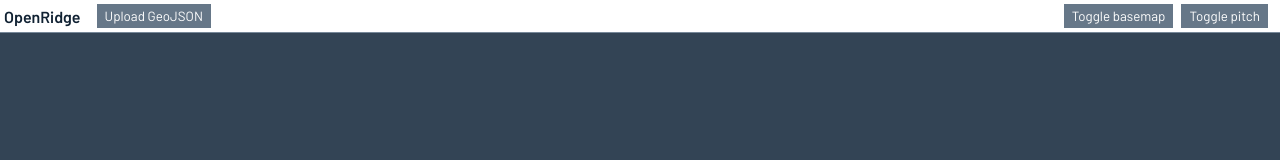
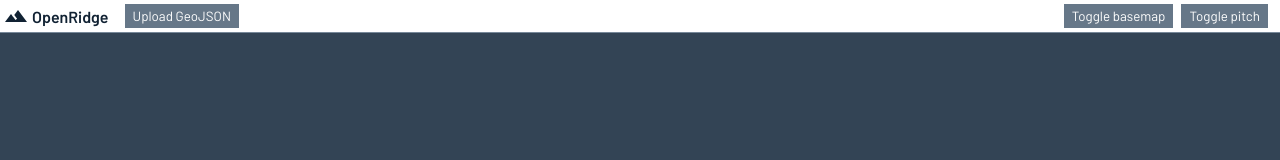
Before and after one commit to imhaage/openridge, a Vue app: page / in a window 1280 px wide. Shown: the top 160 px of the page. Built offline with nearby package versions, Linux system fonts and the light colour scheme; no server answers.

Commit message:
feat: extract logo to its own component

```diff
--- a/src/components/MainMap.vue
+++ b/src/components/MainMap.vue
@@ -1,6 +1,7 @@
 <script setup lang="ts">
 import { useGeoJsonFile } from '../composables/useGeoJsonFile';
 import { useMap } from '../composables/useMap';
+import OpenRidgeLogo from './OpenRidgeLogo.vue';
 
 const { geojsonData, fileInput, onFileChange } = useGeoJsonFile();
 const { isSatelliteBasemap, togglePitch } = useMap('map', geojsonData);
@@ -10,7 +11,7 @@ const { isSatelliteBasemap, togglePitch } = useMap('map', geojsonData);
   <div class="container">
     <div class="header">
       <div class="header-left">
-        <div class="logo">OpenRidge</div>
+        <OpenRidgeLogo />
         <button @click="fileInput?.click()">Upload GeoJSON</button>
       </div>
 
@@ -56,11 +57,6 @@ const { isSatelliteBasemap, togglePitch } = useMap('map', geojsonData);
   gap: 16px;
 }
 
-.logo {
-  font-weight: 600;
-  color: #123;
-}
-
 .hidden {
   display: none;
 }
--- /dev/null
+++ b/src/components/OpenRidgeLogo.vue
@@ -0,0 +1,20 @@
+<script lang="ts"></script>
+
+<template>
+  <div class="logo">
+    <svg xmlns="http://www.w3.org/2000/svg" width="24" height="24" viewBox="0 0 24 24">
+      <path fill="currentColor" d="m14 6l-3.75 5l2.85 3.8l-1.6 1.2C9.81 13.75 7 10 7 10l-6 8h22z" />
+    </svg>
+    <span>OpenRidge</span>
+  </div>
+</template>
+
+<style scoped>
+.logo {
+  display: flex;
+  align-items: center;
+  gap: 4px;
+  font-weight: 600;
+  color: #123;
+}
+</style>
```
